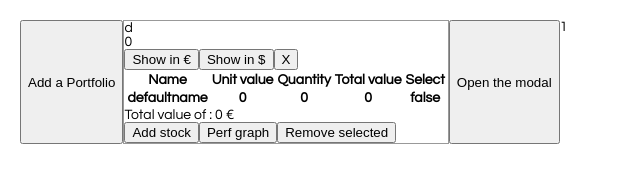
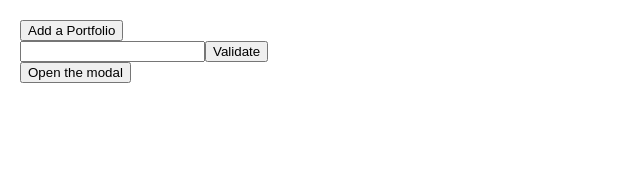
Before and after one commit to it-teaching-abo-akademi/2017-web-development-project-corentinV797, a React app in the folder my-app/: page / in a window 1280 px wide. Both pictures are taken after a click on the button "Add a Portfolio". Shown: the whole page, without its empty margins (0-640 px from the left). Built offline with nearby package versions, Linux system fonts and the light colour scheme.

Commit message:
good progress

```diff
--- a/my-app/src/index.css
+++ b/my-app/src/index.css
@@ -2,25 +2,14 @@ body {
   font: 14px "Century Gothic", Futura, sans-serif;
   margin: 20px;
 }
-
-
-
-
 
 .portfolio {
   background: #fff;
   border: 1px solid #999;
 }
 
-.square:focus {
-  outline: none;
-}
 
-.kbd-navigation .square:focus {
-  background: #ddd;
-}
-
-.page {
+.portfoliopanel {
   display: flex;
   flex-direction: row;
 }
--- a/my-app/src/index.js
+++ b/my-app/src/index.js
@@ -4,30 +4,14 @@ import PropTypes from 'prop-types';
 import './index.css';
 
 
-class Table extends React.Component {
-  render() {
-    return (
-      <table rules="column">
-        <thead>
-          <tr>
-            <th>Name</th>
-            <th>Unit value</th>
-            <th>Quantity</th>
-            <th>Total value</th>
-            <th>Select</th>
-          </tr>
-          <Stock />
-        </thead>
-      </table>
-    );
-  }
-}
+
 
 class Stock extends React.Component {
   constructor(props) {
     super(props);
     this.state = {
-      name: "defaultname",
+      idStock:null,
+      name: null,
       value: 0,
       quantity: 0,
       totalvalue: 0,
@@ -37,7 +21,7 @@ class Stock extends React.Component {
   render() {
     return (
       <tr>
-        <th>{this.state.name}</th>
+        <th>{this.props.name}</th>
         <th>{this.state.value}</th>
         <th>{this.state.quantity}</th>
         <th>{this.state.totalvalue}</th>
@@ -55,20 +39,61 @@ class Portfolio extends React.Component {
       name: null,
       total: 0,
       currency: "€",
+      stocklist: [],
+      countP: 0,
+      value: '',
+      show: false,
     };
   }
+
+
+  addStock(n,i){
+    var newArray = this.state.stocklist
+    newArray.push(<Stock key={i} idStock={i} name={n}/>)
+    this.setState({stocklist:newArray})
+    var c = this.state.countP
+    const y = c +1
+    this.setState({countP:y})
+    this.setState({show:false})
+  }
+
+  handleChange(event) {
+    this.setState({value: event.target.value});
+  }
+
+
   render() {
     return (
 
       <div className="portfolio">
         <div>{this.props.name}</div>
-        <div>{this.props.id}</div>
+        {this.state.show &&
+        <div >
+          <input type="text" value={this.state.value} onChange={this.handleChange.bind(this)} />
+          <button onClick={() => this.addStock(this.state.value,this.state.countP)}>Validate</button>
+        </div>
+
+        }
+
         <button onClick={() => this.setState({currency:"€"})}>Show in €</button>
         <button onClick={() => this.setState({currency:"$"})}>Show in $</button>
         <button onClick={() => this.props.onClick(this.props.id)}>X</button>
-        <div><Table /></div>
+        <table rules="column">
+          <thead>
+            <tr>
+              <th>Name</th>
+              <th>Unit value</th>
+              <th>Quantity</th>
+              <th>Total value</th>
+              <th>Select</th>
+            </tr>
+          </thead>
+          <tbody>
+            {this.state.stocklist}
+          </tbody>
+        </table>
         <div>Total value of {this.state.name} : {this.state.total} {this.state.currency}</div>
-        <button >Add stock</button>
+        <button onClick={() => this.setState({show:true})}>Add stock</button>
         <button >Perf graph</button>
         <button >Remove selected</button>
       </div>
@@ -86,6 +111,8 @@ class Page extends React.Component {
       isOpen: false,
       portList: [],
       count: 0,
+      value: '',
+      show: false,
     };
   }
 
@@ -95,6 +122,10 @@ class Page extends React.Component {
     });
   }
 
+  handleChange(event) {
+    this.setState({value: event.target.value});
+  }
+
   addPortFolio(n,i){
     var newArray = this.state.portList
     newArray.push(<Portfolio id={i} name={n} onClick={() => this.delPortFolio(i)}/>)
@@ -102,17 +133,14 @@ class Page extends React.Component {
     var c = this.state.count
     const y = c +1
     this.setState({count:y})
+    this.setState({show:false})
   }
-  renderPF(){
-    for (var i = 0; i < this.state.portList.length; i++) {
-      return this.state.portList[i]
-    }
-  }
+
+
   delPortFolio(i){
-    console.log(i)
     var newArray = this.state.portList
     for (var j = 0; j < newArray.length; j++) {
-      if(newArray[j].props.id == i){
+      if(newArray[j].props.id === i){
         newArray.splice(j,1)
       }
     }
@@ -121,9 +149,20 @@ class Page extends React.Component {
 
   render() {
     return (
-      <div className="page">
-        <button onClick={() => this.addPortFolio("d",this.state.count)}> Add a Portfolio </button>
-        {this.state.portList.map(portfolio => <div> {portfolio} </div>)}
+      <div >
+
+        <button onClick={() => this.setState({show:true}) }> Add a Portfolio </button>
+        {this.state.show &&
+        <div>
+          <input type="text" value={this.state.value} onChange={this.handleChange.bind(this)} />
+          <button onClick={() => this.addPortFolio(this.state.value,this.state.count)}>Validate</button>
+        </div>
+        }
+
+
+        <div className="portfoliopanel">
+          {this.state.portList.map(portfolio => <div key={portfolio.props.id}> {portfolio} </div>)}
+        </div>
           <button onClick={this.toggleModal}>
             Open the modal
           </button>
@@ -132,7 +171,6 @@ class Page extends React.Component {
             onClose={this.toggleModal}>
             Here's some content for the modal
           </Modal>
-        <div>{this.state.count}</div>
       </div>
     );
   }
```
Lines whose indentation alone changed are shown as unchanged.
